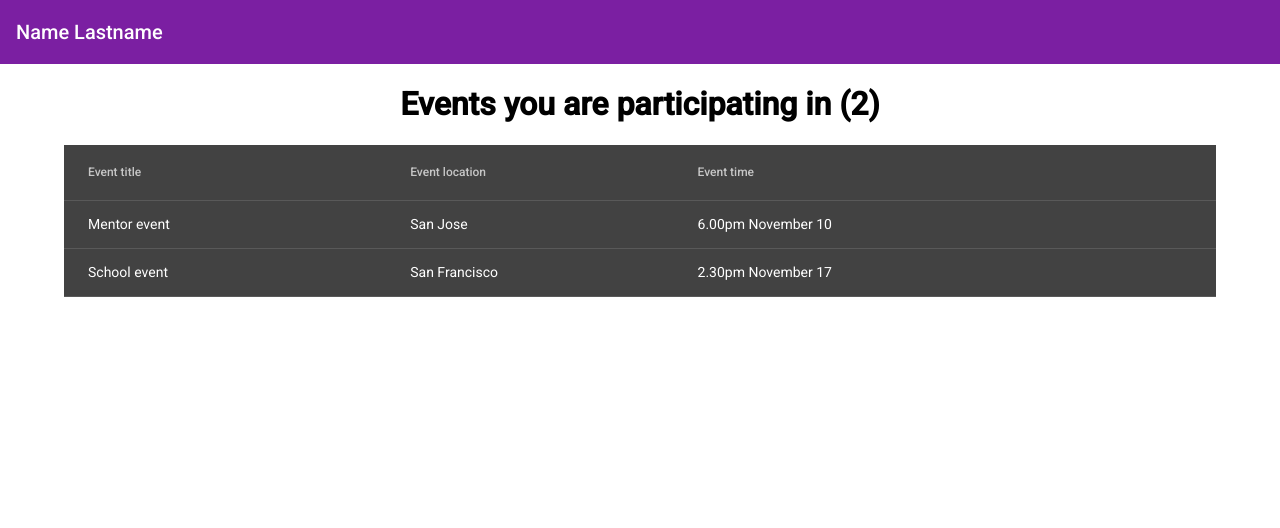
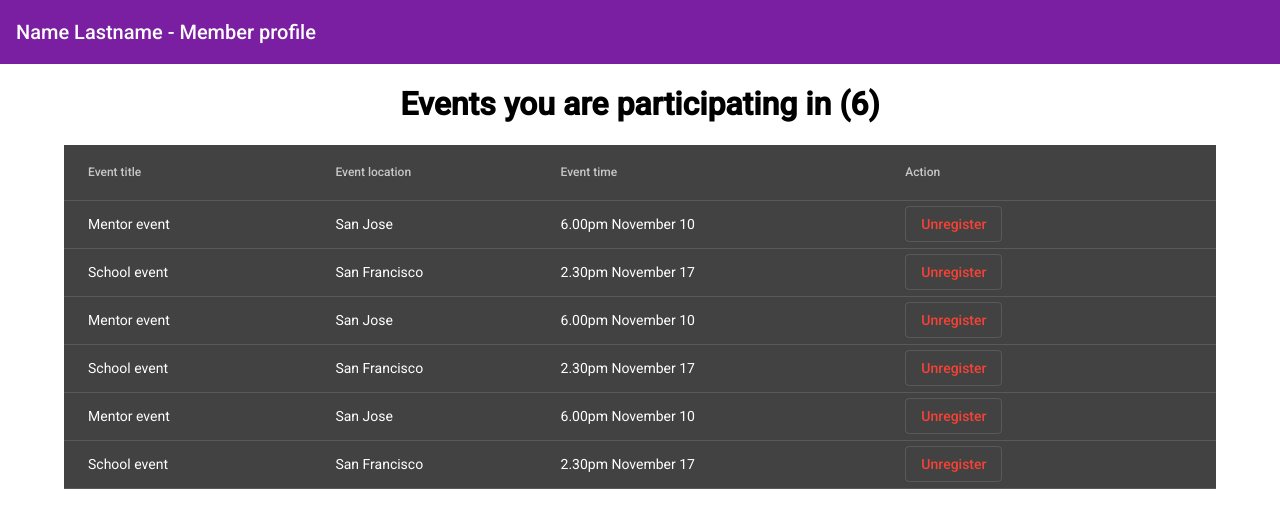
Before and after one commit to opportunity-hack-san-jose-2019/Team14, an Angular app in the folder Team14Project/: page /profilePage in a window 1280 px wide. Shown: the top 528 px of the page. Built offline with nearby package versions, Linux system fonts and the light colour scheme.

Commit message:
Admin page & modification of profile page

```diff
--- /dev/null
+++ b/Team14Project/src/app/admin-page/admin-page.component.css
@@ -0,0 +1,43 @@
+.example-form {
+  min-width: 150px;
+  max-width: 500px;
+  width: 100%;
+}
+
+.example-full-width {
+  width: 100%;
+}
+
+.spacer {
+  flex: 1 1 auto;
+}
+
+.example-container {
+  width: 60%;
+  margin: 0px auto;
+  margin-top: 5rem;
+}
+
+.example-container>* {
+  width: 100%;
+}
+
+.text-center {
+  text-align: center;
+}
+
+.wh {
+  color: white;
+}
+
+.inputField {
+  border-bottom: 2px solid #7b1fa2;
+}
+
+table {
+  width: 90%;
+}
+
+.inputField {
+  border-bottom: 2px solid #7b1fa2;
+}
--- /dev/null
+++ b/Team14Project/src/app/admin-page/admin-page.component.html
@@ -0,0 +1,23 @@
+<mat-toolbar color="primary">
+  Admin Page
+</mat-toolbar>
+
+<div class="text-center" style="width: 60%; margin: 0px auto; text-align: center;">
+  <h2>Create an event</h2>
+
+  <mat-form-field class="example-full-width">
+    <input required class="inputField" matInput placeholder="Event title">
+  </mat-form-field>
+
+
+  <mat-form-field class="example-full-width">
+    <input required class="inputField" matInput placeholder="Event location">
+  </mat-form-field>
+
+  <mat-form-field class="example-full-width">
+    <input required class="inputField" matInput placeholder="Event time">
+  </mat-form-field>
+
+  <button mat-raised-button color="primary">Add event</button>
+
+</div>
--- /dev/null
+++ b/Team14Project/src/app/admin-page/admin-page.component.ts
@@ -0,0 +1,18 @@
+import { Component, OnInit } from '@angular/core';
+
+@Component({
+  selector: 'app-admin-page',
+  templateUrl: './admin-page.component.html',
+  styleUrls: ['./admin-page.component.css']
+})
+export class AdminPageComponent implements OnInit {
+
+  constructor() { }
+
+  ngOnInit() {
+  }
+
+  eventTitle = '';
+  eventLocation = '';
+  eventTime = '';
+}
--- a/Team14Project/src/app/app-routing.module.ts
+++ b/Team14Project/src/app/app-routing.module.ts
@@ -2,6 +2,7 @@ import { NgModule } from '@angular/core';
 import { Routes, RouterModule } from '@angular/router';
 import { ProfilePageComponent } from './profile-page/profile-page.component';
 import { WelcomePageComponent } from './welcome-page/welcome-page.component';
+import { AdminPageComponent } from './admin-page/admin-page.component';
 
 const routes: Routes = [
   {
@@ -9,6 +10,9 @@ const routes: Routes = [
   },
   {
     path: 'profilePage', component: ProfilePageComponent
+  },
+  {
+    path: 'adminPage', component: AdminPageComponent
   }
 ];
 
--- a/Team14Project/src/app/profile-page/profile-page.component.html
+++ b/Team14Project/src/app/profile-page/profile-page.component.html
@@ -1,11 +1,13 @@
 <mat-toolbar color="primary">
-  Name Lastname
+  Name Lastname -
+
+  {{ isVolunteer? 'Volunteer profile' : 'Member profile' }}
   <span class="spacer"></span>
 </mat-toolbar>
 
 <div>
-  <h1 class="text-center">Events you are participating in (2)</h1>
-  <table mat-table [dataSource]="data" style="margin: 0px auto;">
+  <h1 class="text-center">Events you are participating in ({{ data.length }})</h1>
+  <table #eventTable mat-table [dataSource]="data" style="margin: 0px auto;">
 
     <ng-container matColumnDef="title">
       <th mat-header-cell *matHeaderCellDef>Event title </th>
@@ -22,6 +24,14 @@
       <td mat-cell *matCellDef="let element"> {{element.time}} </td>
     </ng-container>
 
+
+    <ng-container matColumnDef="action">
+      <th mat-header-cell *matHeaderCellDef>Action</th>
+      <td mat-cell *matCellDef="let element">
+        <button mat-stroked-button color="warn" (click)="unregister(element);">Unregister</button>
+      </td>
+    </ng-container>
+
     <tr mat-header-row *matHeaderRowDef="displayedColumns"></tr>
     <tr mat-row *matRowDef="let row; columns: displayedColumns;"></tr>
   </table>
--- a/Team14Project/src/app/profile-page/profile-page.component.ts
+++ b/Team14Project/src/app/profile-page/profile-page.component.ts
@@ -1,4 +1,12 @@
-import { Component, OnInit } from '@angular/core';
+import {
+  Component,
+  OnInit,
+  ViewChild
+} from '@angular/core';
+
+import {
+  MatTable
+} from '@angular/material/table';
 
 @Component({
   selector: 'app-profile-page',
@@ -7,12 +15,34 @@ import { Component, OnInit } from '@angular/core';
 })
 export class ProfilePageComponent implements OnInit {
 
-  constructor() { }
+  @ViewChild('eventTable', {static: false}) eventTable: MatTable < any > ;
 
-  ngOnInit() {
-  }
 
-  data = [
+  constructor() {}
+
+  ngOnInit() {}
+
+  isVolunteer = false;
+  data = [{
+      title: 'Mentor event',
+      location: 'San Jose',
+      time: '6.00pm November 10'
+    },
+    {
+      title: 'School event',
+      location: 'San Francisco',
+      time: '2.30pm November 17'
+    },
+    {
+      title: 'Mentor event',
+      location: 'San Jose',
+      time: '6.00pm November 10'
+    },
+    {
+      title: 'School event',
+      location: 'San Francisco',
+      time: '2.30pm November 17'
+    },
     {
       title: 'Mentor event',
       location: 'San Jose',
@@ -27,5 +57,11 @@ export class ProfilePageComponent implements OnInit {
 
   appName = 'Braven';
 
-  displayedColumns: string[] = ['title', 'location', 'time'];
+  displayedColumns: string[] = ['title', 'location', 'time', 'action'];
+
+  unregister(event) {
+    this.data.splice(this.data.indexOf(event), 1);
+
+    this.eventTable.renderRows();
+  }
 }
--- a/Team14Project/src/app/welcome-page/welcome-page.component.html
+++ b/Team14Project/src/app/welcome-page/welcome-page.component.html
@@ -53,6 +53,6 @@
   <button mat-button>Sign In</button>
 
   <hr>
-  <button mat-button (click)="toggleRegistration();">I don't have an account</button>
+  <button mat-stroked-button (click)="toggleRegistration();">I don't have an account</button>
 
 </div>
--- a/Team14Project/src/app/welcome-page/welcome-page.component.ts
+++ b/Team14Project/src/app/welcome-page/welcome-page.component.ts
@@ -1,5 +1,7 @@
 import { Component, OnInit } from '@angular/core';
 import axios from 'axios';
+import { MatSnackBar } from '@angular/material/snack-bar';
+
 
 @Component({
   selector: 'app-welcome-page',
@@ -8,7 +10,7 @@ import axios from 'axios';
 })
 export class WelcomePageComponent implements OnInit {
 
-  constructor() { }
+  constructor(private snackBar: MatSnackBar) { }
 
   ngOnInit() {
   }
@@ -38,10 +40,15 @@ export class WelcomePageComponent implements OnInit {
       email: this.email
     }
 
-    axios.post('https://obscure-badlands-88487.herokuapp.com/student/register', student)
+    if(!this.firstName || !this.lastName || !this.password || !this.email) {
+      this.snackBar.open('All fields are required!', 'OK', {
+        duration: 2000
+      });
+    } else {
+      axios.post('https://obscure-badlands-88487.herokuapp.com/student/register', student)
       .then(response => console.log(response.data));
+    }
 
     console.log(student);
   }
-
 }
```
Also changed, not shown: Team14Project/src/app/app.module.ts (+8 -2 lines), 1 other file (tests, documents, lock files or other folders).
